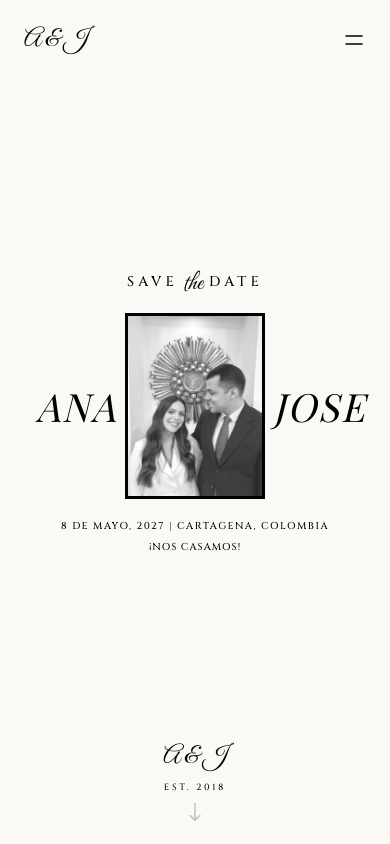
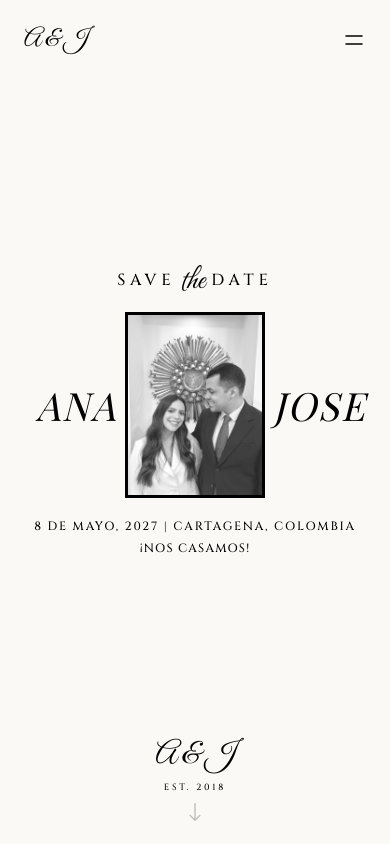
Before and after one commit to jose2kk/pequeboda, a Next.js app: page / in a window 390 px wide. Shown: the top 844 px of the page. Built offline with nearby package versions, Linux system fonts and the light colour scheme; a web font is replaced by a local one.

Commit message:
Mobile: hero section elements larger

```diff
--- a/src/components/Hero.tsx
+++ b/src/components/Hero.tsx
@@ -56,13 +56,13 @@ export default function Hero({
           transition={{ duration: 1, delay: 0.1, ease: "easeOut" }}
           className="flex items-baseline justify-center gap-1.5 sm:gap-2 md:gap-3 mb-4 sm:mb-6 md:mb-8"
         >
-          <span className="font-[family-name:var(--font-caps)] text-foreground tracking-[0.3em] sm:tracking-[0.4em] md:tracking-[0.5em] uppercase text-sm sm:text-base md:text-2xl lg:text-3xl font-medium">
+          <span className="font-[family-name:var(--font-caps)] text-foreground tracking-[0.3em] sm:tracking-[0.4em] md:tracking-[0.5em] uppercase text-base sm:text-lg md:text-2xl lg:text-3xl font-medium">
             Save
           </span>
-          <span className="font-[family-name:var(--font-script)] text-foreground text-2xl sm:text-3xl md:text-5xl lg:text-6xl font-light relative top-[0.1em] sm:top-[0.12em]">
+          <span className="font-[family-name:var(--font-script)] text-foreground text-3xl sm:text-4xl md:text-5xl lg:text-6xl font-light relative top-[0.1em] sm:top-[0.12em]">
             the
           </span>
-          <span className="font-[family-name:var(--font-caps)] text-foreground tracking-[0.3em] sm:tracking-[0.4em] md:tracking-[0.5em] uppercase text-sm sm:text-base md:text-2xl lg:text-3xl font-medium">
+          <span className="font-[family-name:var(--font-caps)] text-foreground tracking-[0.3em] sm:tracking-[0.4em] md:tracking-[0.5em] uppercase text-base sm:text-lg md:text-2xl lg:text-3xl font-medium">
             Date
           </span>
         </motion.div>
@@ -128,10 +128,10 @@ export default function Hero({
             transition={{ duration: 0.8, delay: 0.8, ease: "easeOut" }}
             className="mt-5 sm:mt-8 md:mt-12 text-center px-4"
           >
-            <p className="text-foreground tracking-[0.15em] sm:tracking-[0.25em] md:tracking-[0.35em] uppercase text-[10px] sm:text-xs md:text-lg font-medium font-[family-name:var(--font-caps)]">
+            <p className="text-foreground tracking-[0.15em] sm:tracking-[0.25em] md:tracking-[0.35em] uppercase text-xs sm:text-sm md:text-lg font-medium font-[family-name:var(--font-caps)]">
               {[date, location].filter(Boolean).join("  |  ")}
             </p>
-            <p className="text-foreground tracking-[0.1em] sm:tracking-[0.15em] md:tracking-[0.2em] uppercase text-[10px] sm:text-xs md:text-lg font-medium font-[family-name:var(--font-caps)] mt-1.5 sm:mt-2 md:mt-3">
+            <p className="text-foreground tracking-[0.1em] sm:tracking-[0.15em] md:tracking-[0.2em] uppercase text-xs sm:text-sm md:text-lg font-medium font-[family-name:var(--font-caps)] mt-1.5 sm:mt-2 md:mt-3">
               ¡Nos Casamos!
             </p>
           </motion.div>
@@ -145,7 +145,7 @@ export default function Hero({
         transition={{ delay: 1.2, duration: 1 }}
         className="flex flex-col items-center gap-2 sm:gap-3 md:gap-4"
       >
-        <p className="font-[family-name:var(--font-script)] text-foreground text-2xl sm:text-3xl md:text-4xl lg:text-5xl font-light">
+        <p className="font-[family-name:var(--font-script)] text-foreground text-3xl sm:text-4xl md:text-4xl lg:text-5xl font-light">
           {name1[0]} & {name2[0]}
         </p>
         <p className="text-foreground tracking-[0.3em] uppercase text-[9px] sm:text-[10px] md:text-xs font-medium font-[family-name:var(--font-caps)]">
```
